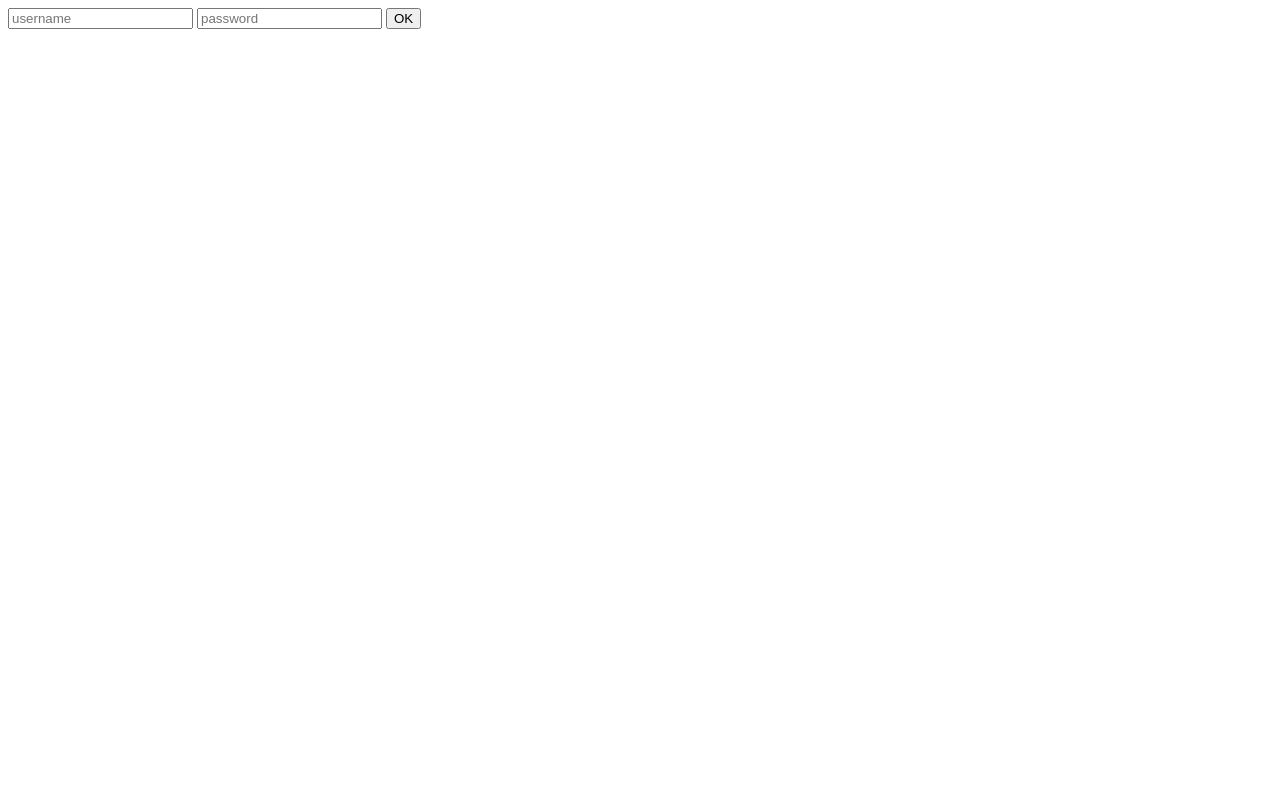
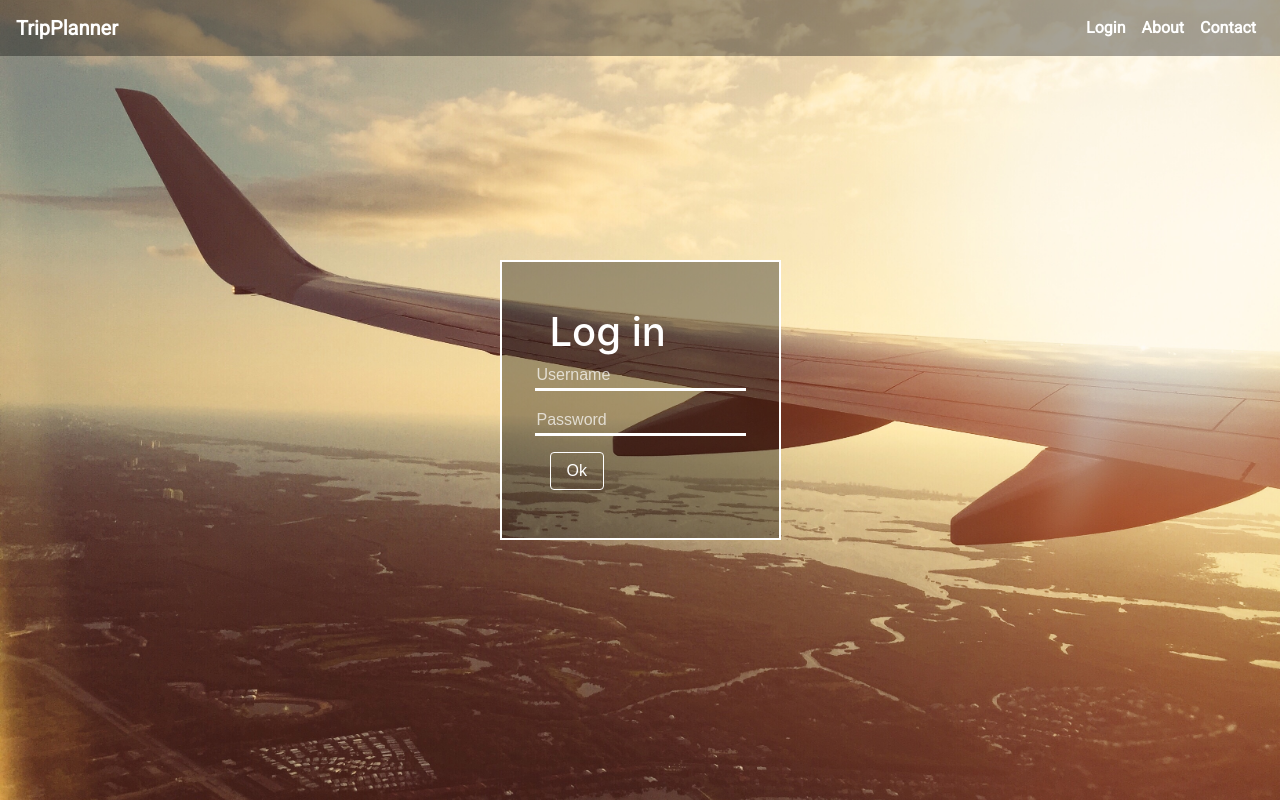
Before and after one commit to Abhi-khandelwal/TravelPlanner, a Django app: page /site/login in a window 1280 px wide. Before the commit the page is almost empty. Run offline with Django 3.2, Linux system fonts and the light colour scheme; some libraries are stand-ins or nearby versions.

Commit message:
login page

```diff
--- a/TripPlanner/backend/static/backend/css/style.css
+++ b/TripPlanner/backend/static/backend/css/style.css
@@ -57,13 +57,22 @@
 
 .navbar-light .navbar-brand, .navbar-light .navbar-toggler {
     color: white;
-    font-family: 'Julius Sans One', sans-serif;
+    font-family: 'Roboto', sans-serif;
     font-weight: bold;
 }
 
-#background {
-  z-index: 0;
+.background {
   overflow: hidden;
+  position: relative;
+  height: 100vh;
+  background-position: center;
+  background-repeat: no-repeat;
+  background-size: cover;
+  background-image: url("/static/backend/img/airplane.jpeg");
+}
+
+.container {
+  min-height: 100vh;
 }
 
 .bg-image {
@@ -89,3 +98,43 @@
   width: 100%;
   height: 100vh;
 }
+
+.login{
+  color: #fff;
+  border: 2px #fff solid;
+  background-color: rgba(0, 0, 0, 0.35);
+}
+
+.btn-outline-primary{
+  border-color: #fff;
+  color: #fff;
+}
+
+.btn-outline-primary:hover{
+  background-color: #fff;
+  border-color: #fff;
+  color: #fff;
+}
+
+.login-input{
+  border-radius: 0px;
+  border: none;
+  background-color: transparent;
+  border-bottom: 3px solid #fff;
+}
+
+.login-input::-webkit-input-placeholder { /* WebKit, Blink, Edge */
+  color: rgba(255, 255, 255, 0.7);
+}
+.login-input:-moz-placeholder { /* Mozilla Firefox 4 to 18 */
+  color: rgba(255, 255, 255, 0.7);
+}
+.login-input::-moz-placeholder { /* Mozilla Firefox 19+ */
+  color: rgba(255, 255, 255, 0.7);
+}
+.login-input:-ms-input-placeholder { /* Internet Explorer 10-11 */
+  color: rgba(255, 255, 255, 0.7);
+}
+.login-input::-ms-input-placeholder { /* Microsoft Edge */
+  color: rgba(255, 255, 255, 0.7);
+}
--- a/TripPlanner/backend/templates/backend/login.html
+++ b/TripPlanner/backend/templates/backend/login.html
@@ -1,16 +1,62 @@
 <!DOCTYPE html>
-<html lang="en">
+<html lang="hu">
 <head>
-    <meta charset="UTF-8">
-    <title>lol this is a login hehe</title>
+	<meta charset="utf-8">
+	<meta http-equiv="X-UA-Compatible" content="IE=edge">
+	<meta name="viewport" content="width=device-width, initial-scale=1, shrink-to-fit=no">
+	<title>TripPlanner</title>
+
+	<link href="/static/backend/css/vendor/bootstrap.min.css" rel="stylesheet">
+	<link href="/static/backend/css/slick.css" rel="stylesheet">
+	<link href="/static/backend/css/style.css" rel="stylesheet">
+	<link href="https://fonts.googleapis.com/css?family=Roboto" rel="stylesheet">
 </head>
 <body>
-    <form action="/site/login" method="post">
-        {% csrf_token %}
-        <input name="username" placeholder="username">
-        <input name="password" type="password" placeholder="password">
-        <input type="submit" value="OK">
+	<nav class="navbar navbar-toggleable-md navbar-light bg-faded">
+		<button class="navbar-toggler navbar-toggler-right" type="button" data-toggle="collapse" data-target="#navbarNavAltMarkup" aria-controls="navbarNavAltMarkup" aria-expanded="false" aria-label="Toggle navigation">
+			<span class="navbar-toggler-icon"></span>
+		</button>
+		<a class="navbar-brand" href="#">TripPlanner</a>
+		<div class="collapse navbar-collapse" id="navbarNavAltMarkup">
+			<div class="navbar-nav ml-auto">
+				<a class="nav-item nav-link" href="#" data-toggle="modal" data-target="#loginModal">Login</a>
+				<a class="nav-item nav-link" href="#">About</a>
+				<a class="nav-item nav-link" href="#">Contact</a>
+			</div>
+		</div>
+	</nav>
+	<div class="background">
+		<div class="container d-flex justify-content-center align-items-center">
+			<div class="login p-5">
+				<form action="/site/login" method="post">
+					{% csrf_token %}
+					<h1>Log in</h1>
+					<div class="form-group">
+						<div class="row">
+							<div>
+								<input type="text" class="login-input" id="destination-1" placeholder="Username"></>
+							</div>
+						</div>
+					</div>
+					<div class="form-group">
+						<div class="row">
+							<div>
+								<input type="password" class="login-input" id="destination-1" placeholder="Password"></>
+							</div>
+						</div>
+					</div>
+					<button class="btn btn-outline-primary">Ok</button>
+				</form>
+			</div>
+		</div>
+	</div>
+</div>
+<footer>
+</footer>
 
-    </form>
+<script src="/static/backend/js/vendor/jquery-3.2.1.min.js"></script>
+<script src="/static/backend/js/vendor/bootstrap.min.js"></script>
+<script src="/static/backend/js/main.js"></script>
+
 </body>
 </html>
```
Also changed, not shown: TripPlanner/backend/templates/backend/index.html (+0 -17 lines).
